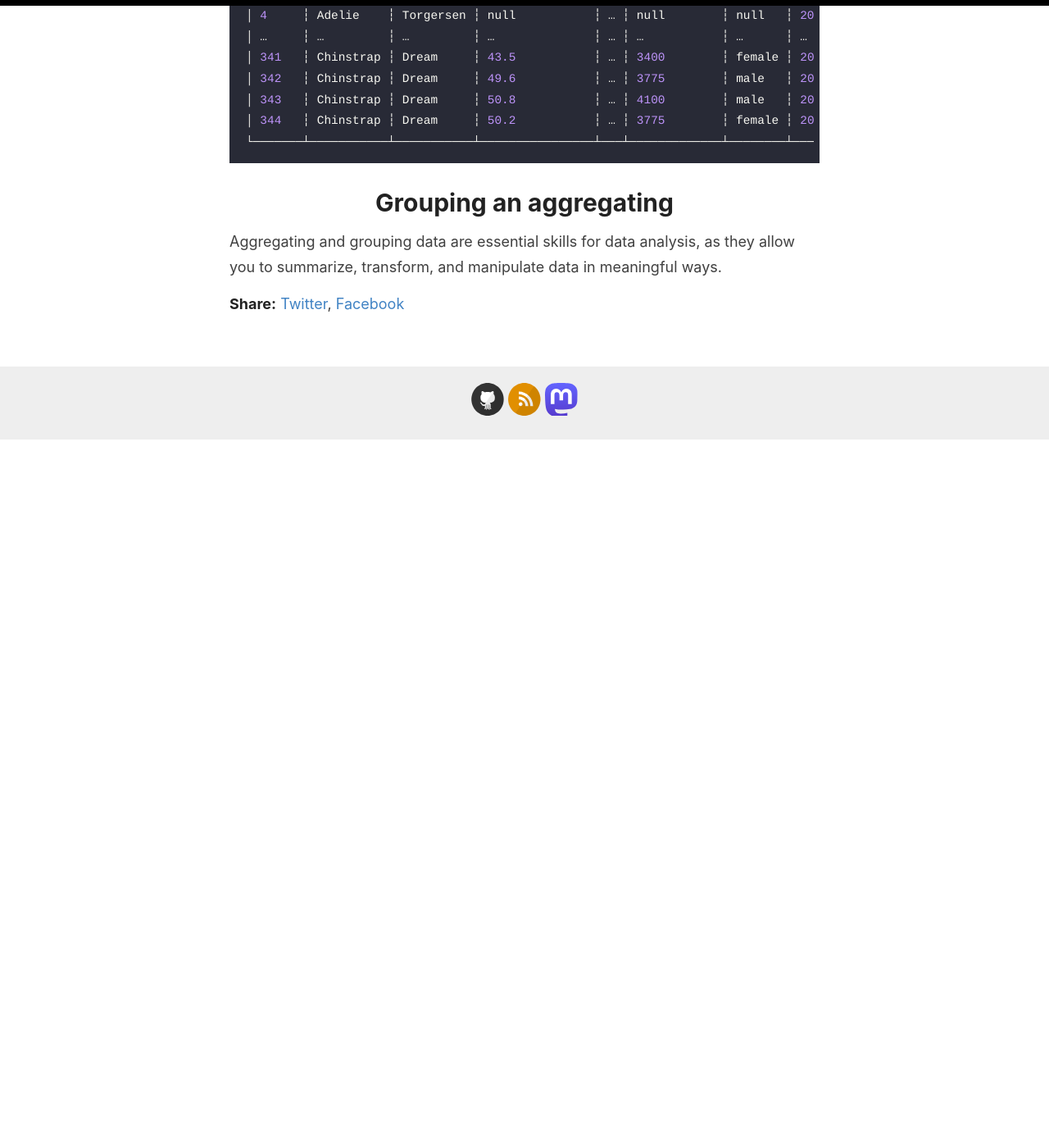
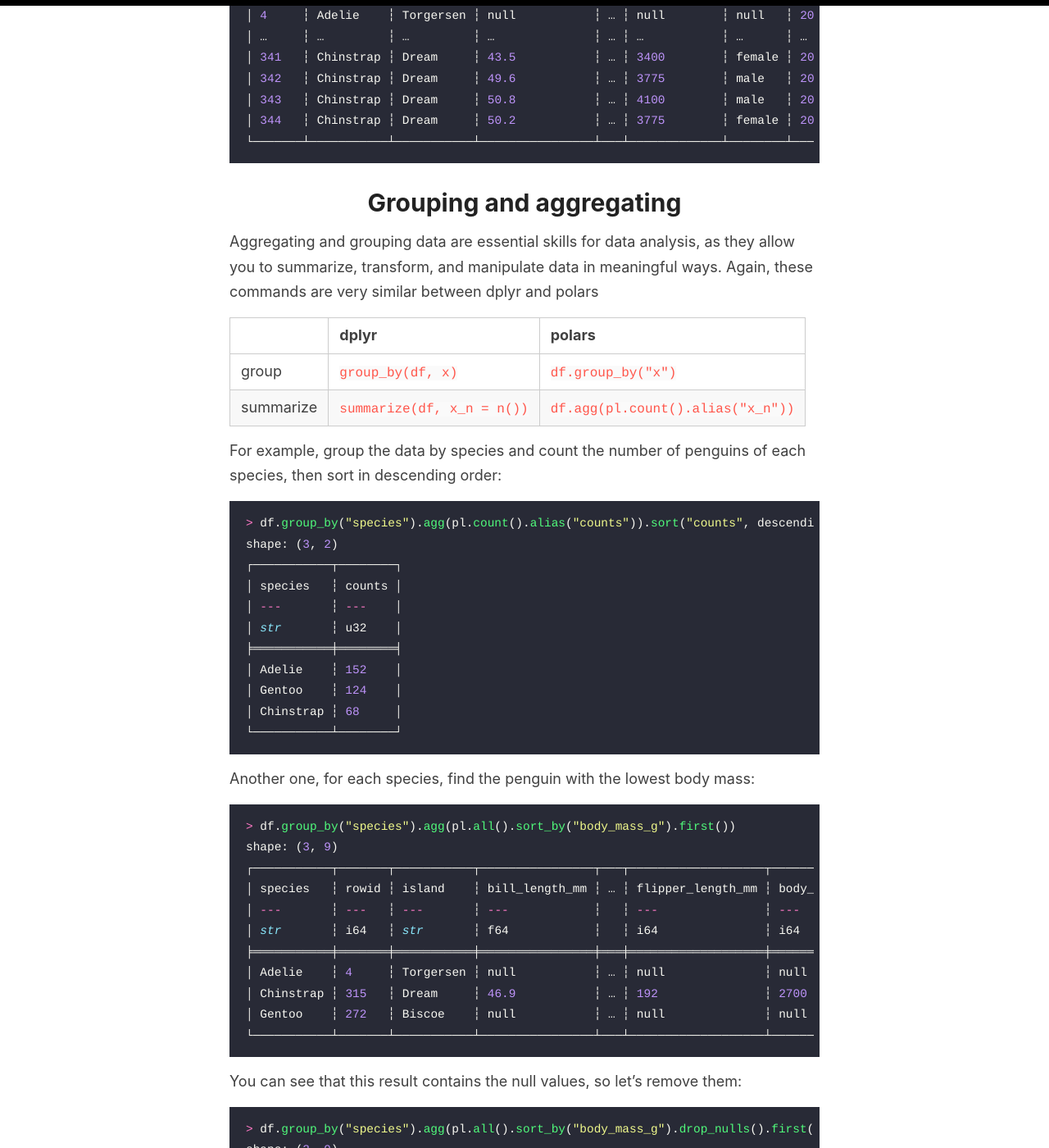
Before and after one commit to krz/krz.github.io, a Jekyll site: the page built from _posts/2024-01-08-Comparing-dplyr-with-polars.md, in a window 1280 px wide and 1400 px high, scrolled down 5252 px. Shown: the whole window at 82% size. Built offline with Jekyll 4.4.1, drawn with Linux system fonts in a browser that asks for light colours; before the commit the page ends 5789 px from its top, so only the background shows below that; some of the changed text lies outside the part shown.

Commit message:
more agg

````diff
--- a/_posts/2024-01-08-Comparing-dplyr-with-polars.md
+++ b/_posts/2024-01-08-Comparing-dplyr-with-polars.md
@@ -141,7 +141,7 @@ The polars equivalent is called `with_column` and works similarly
 
 |  | dplyr | polars |
 | :---         |     :---      |          :--- |
-| create new column |  `mutate(df, x_mean = mean(x)`  | `df.with_columns(pl.col("x").mean().alias("x_mean"))`  |
+| create new column |  `mutate(df, x_mean = mean(x))`  | `df.with_columns(pl.col("x").mean().alias("x_mean"))`  |
 | rename column | `rename(df, new_x = x)` | `df.rename({"x": "new_x"})` |
 
 **For example**, let's create a new variable with the bill/flipper ratio called `bill_flipper_ratio`:
@@ -166,6 +166,70 @@ shape: (344, 10)
 └───────┴───────────┴───────────┴────────────────┴───┴─────────────┴────────┴──────┴────────────────────┘
 ```
 
-# Grouping an aggregating
+# Grouping and aggregating
 
 Aggregating and grouping data are essential skills for data analysis, as they allow you to summarize, transform, and manipulate data in meaningful ways.
+Again, these commands are very similar between dplyr and polars
+
+|  | dplyr | polars |
+| :---         |     :---      |          :--- |
+| group |  `group_by(df, x)`  | `df.group_by("x")`  |
+| summarize | `summarize(df, x_n = n())` | `df.agg(pl.count().alias("x_n"))` |
+
+For example, group the data by species and count the number of penguins of each species, then sort in descending order:
+```python
+> df.group_by("species").agg(pl.count().alias("counts")).sort("counts", descending=True)
+shape: (3, 2)
+┌───────────┬────────┐
+│ species   ┆ counts │
+│ ---       ┆ ---    │
+│ str       ┆ u32    │
+╞═══════════╪════════╡
+│ Adelie    ┆ 152    │
+│ Gentoo    ┆ 124    │
+│ Chinstrap ┆ 68     │
+└───────────┴────────┘
+```
+
+Another one, for each species, find the penguin with the lowest body mass:
+```python
+> df.group_by("species").agg(pl.all().sort_by("body_mass_g").first())
+shape: (3, 9)
+┌───────────┬───────┬───────────┬────────────────┬───┬───────────────────┬─────────────┬────────┬──────┐
+│ species   ┆ rowid ┆ island    ┆ bill_length_mm ┆ … ┆ flipper_length_mm ┆ body_mass_g ┆ sex    ┆ year │
+│ ---       ┆ ---   ┆ ---       ┆ ---            ┆   ┆ ---               ┆ ---         ┆ ---    ┆ ---  │
+│ str       ┆ i64   ┆ str       ┆ f64            ┆   ┆ i64               ┆ i64         ┆ str    ┆ i64  │
+╞═══════════╪═══════╪═══════════╪════════════════╪═══╪═══════════════════╪═════════════╪════════╪══════╡
+│ Adelie    ┆ 4     ┆ Torgersen ┆ null           ┆ … ┆ null              ┆ null        ┆ null   ┆ 2007 │
+│ Chinstrap ┆ 315   ┆ Dream     ┆ 46.9           ┆ … ┆ 192               ┆ 2700        ┆ female ┆ 2008 │
+│ Gentoo    ┆ 272   ┆ Biscoe    ┆ null           ┆ … ┆ null              ┆ null        ┆ null   ┆ 2009 │
+└───────────┴───────┴───────────┴────────────────┴───┴───────────────────┴─────────────┴────────┴──────┘
+```
+You can see that this result contains the null values, so let's remove them:
+```python
+> df.group_by("species").agg(pl.all().sort_by("body_mass_g").drop_nulls().first())
+shape: (3, 9)
+┌───────────┬───────┬───────────┬────────────────┬───┬───────────────────┬─────────────┬────────┬──────┐
+│ species   ┆ rowid ┆ island    ┆ bill_length_mm ┆ … ┆ flipper_length_mm ┆ body_mass_g ┆ sex    ┆ year │
+│ ---       ┆ ---   ┆ ---       ┆ ---            ┆   ┆ ---               ┆ ---         ┆ ---    ┆ ---  │
+│ str       ┆ i64   ┆ str       ┆ f64            ┆   ┆ i64               ┆ i64         ┆ str    ┆ i64  │
+╞═══════════╪═══════╪═══════════╪════════════════╪═══╪═══════════════════╪═════════════╪════════╪══════╡
+│ Adelie    ┆ 4     ┆ Torgersen ┆ 36.5           ┆ … ┆ 181               ┆ 2850        ┆ female ┆ 2007 │
+│ Chinstrap ┆ 315   ┆ Dream     ┆ 46.9           ┆ … ┆ 192               ┆ 2700        ┆ female ┆ 2008 │
+│ Gentoo    ┆ 272   ┆ Biscoe    ┆ 42.7           ┆ … ┆ 208               ┆ 3950        ┆ female ┆ 2009 │
+└───────────┴───────┴───────────┴────────────────┴───┴───────────────────┴─────────────┴────────┴──────┘
+```
+
+The dplyr equivalent would be something like this:
+```r
+> penguins |>
+   group_by(species) |>
+   arrange(body_mass_g) |>
+   summarize(body_mass_g = first(body_mass_g))
+# A tibble: 3 × 2
+  species   body_mass_g
+  <fct>           <int>
+1 Adelie           2850
+2 Chinstrap        2700
+3 Gentoo           3950
+```
````
